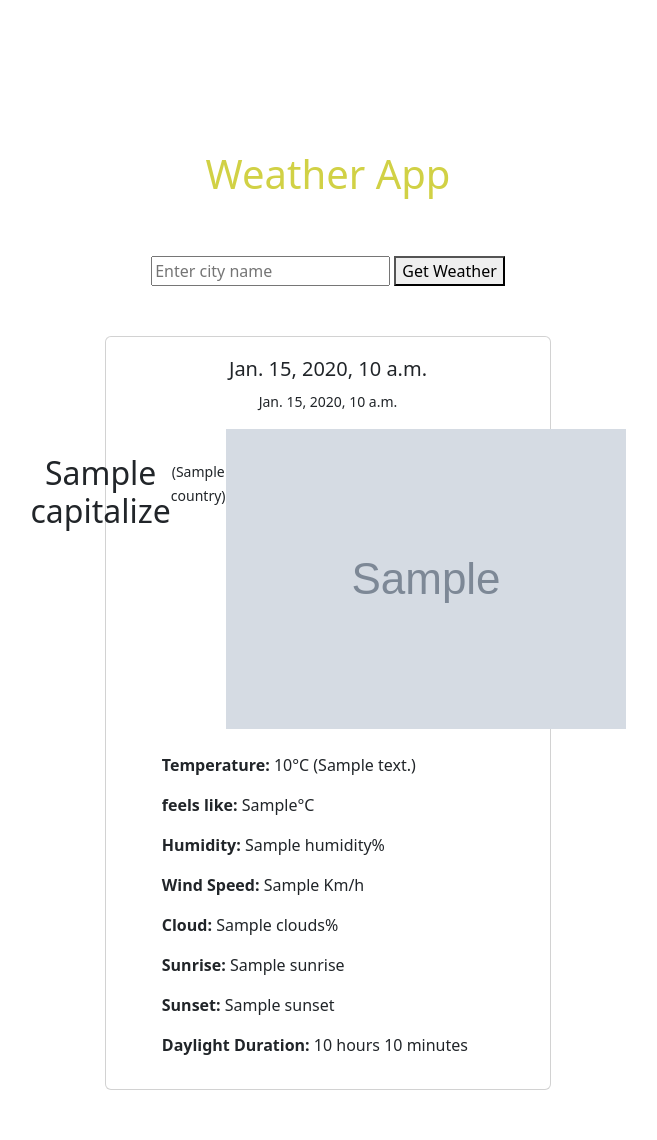
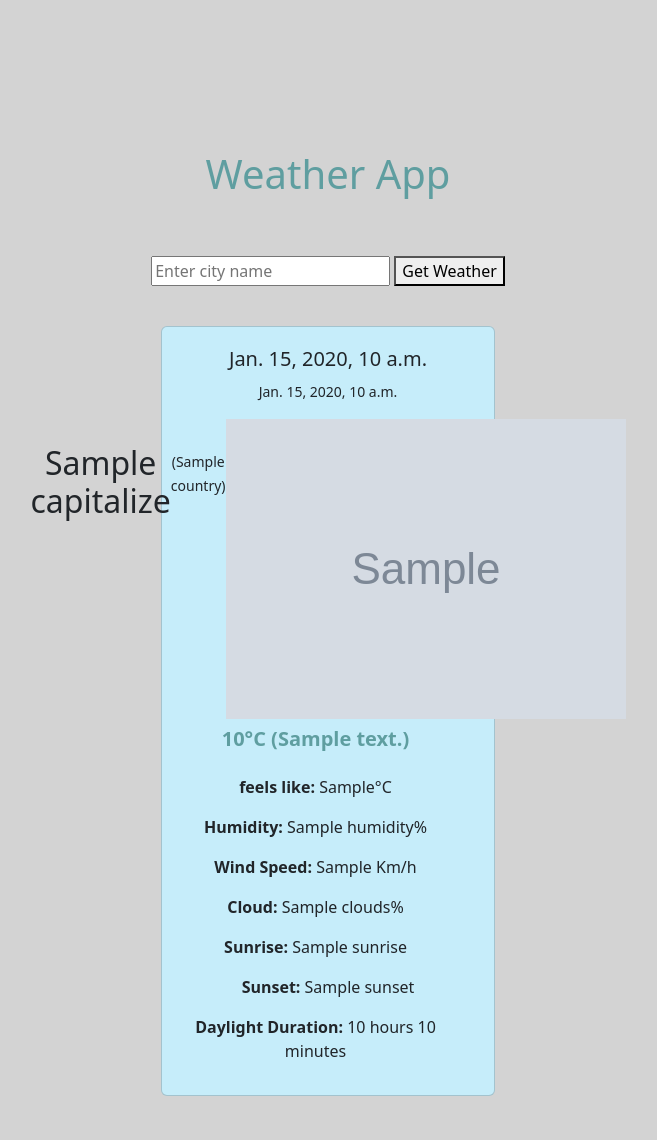
Before and after one commit to jon11L/Weather_app, a Django app: template templates/main/home.html in a window 1280 px wide. Shown: the whole page, without its empty margins (312-969 px from the left). After the commit the page ends 1096 px from the top, so only its background shows below. Run offline with Django 5.2, Linux system fonts and the light colour scheme; the template is opened without the code that fills it: most values are stand-ins (such as "Sample title", 1, 10 or a date in 2020); grey boxes marked "Sample" are stand-in pictures.

Commit message:
improved the display (basic front-end display)

```diff
--- a/templates/base.html
+++ b/templates/base.html
@@ -8,7 +8,7 @@
     <link href="{% static 'css/styles.css' %}" rel="stylesheet" />
     <link href="https://cdn.jsdelivr.net/npm/bootstrap@5.3.3/dist/css/bootstrap.min.css" rel="stylesheet" integrity="sha384-QWTKZyjpPEjISv5WaRU9OFeRpok6YctnYmDr5pNlyT2bRjXh0JMhjY6hW+ALEwIH" crossorigin="anonymous">
 </head>
-<body>
+<body style="background-color: lightgray;">
 
     {% block content %}
     {% endblock %}
--- a/templates/main/home.html
+++ b/templates/main/home.html
@@ -3,11 +3,11 @@
 
 {% block content %}
 
-<div class="container">
+<div class="container" style="background-color: lightgray;">
 
     <div style="justify-items: center; padding-top: 150px;">
 
-        <h1 style="color: rgb(209, 209, 69);">Weather App</h1>
+        <h1 style="color: cadetblue">Weather App</h1>
 
         <div style="padding-top: 50px;">
         <form method="POST" action="{% url 'main:home' %}">
@@ -17,23 +17,10 @@
         </form>
         </div>
 
-        <!-- {% if weather_data %}
-            {% if weather_data.error %}
-                <p style="color: red;">{{ weather_data.error }}</p>
-            {% else %}
-                <div class="weather-info">
-                    <h2>Weather in {{ weather_data.city }}</h2>
-                    <img class="weather-icon" src="http://openweathermap.org/img/wn/{{ weather_data.icon }}@2x.png" alt="Weather Icon">
-                    <p><strong>Temperature:</strong> {{ weather_data.temperature }}°C</p>
-                    <p><strong>Condition:</strong> {{ weather_data.description|capfirst }}</p>
-                </div>
-            {% endif %}
-        {% endif %}
-    </div> -->
 
         {% if weather_data %}
 
-        <div class="card" style="margin: 50px; padding:  0px 40px; width: 40%; text-align: center;">
+        <div class="card" style="margin-top: 40px; padding:  0px 0px; width: 30%; text-align: center;  background-color: rgb(198, 237, 250);">
             <div>
                 <h5 style="padding-top: 20px;">{{ weather_data.today }} </h5>
                 <p><small>{{ weather_data.current_time }}</small></p>
@@ -45,16 +32,16 @@
                 <img src="{{ weather_data.icon }}" style="width: fit-content;" alt="Weather Icon">
             </div>
 
+            <h5 style="margin-right: 25px; color: cadetblue;"><strong>{{ weather_data.temperature }}°C  ({{ weather_data.description }})</strong></h5>
 
             <div class="card-body">
-                <div style="display: flex; flex-wrap: wrap; text-align: left;  justify-content:start;">
-                    <p style="margin-right: 25px;"><strong>Temperature:</strong> {{ weather_data.temperature }}°C  ({{ weather_data.description }})</p>
+                <div style="display: flex; flex-wrap: wrap; justify-content: center;">
                     <br>
-                    <p><strong>feels like:</strong> {{ weather_data.feels_like }}°C</p>
+                    <p style="margin-right: 25px;"><strong>feels like:</strong> {{ weather_data.feels_like }}°C</p>
 
                     <p style="margin-right: 25px;"><strong>Humidity:</strong> {{ weather_data.humidity }}%</p>
                     <p style="margin-right: 25px;"><strong>Wind Speed:</strong> {{ weather_data.wind_speed }} Km/h</p>
-                    <p><strong>Cloud:</strong> {{ weather_data.clouds }}% </p>
+                    <p style="margin-right: 25px;"><strong>Cloud:</strong> {{ weather_data.clouds }}% </p>
                     <p style="margin-right: 25px;"><strong>Sunrise:</strong> {{ weather_data.sunrise }}</p>
                     <p><strong>Sunset:</strong> {{ weather_data.sunset }}</p>
                     <p style="margin-right: 25px;"><strong>Daylight Duration:</strong> {{ weather_data.daylight_hours }} hours {{ weather_data.daylight_minutes }} minutes</p>
```
Also changed, not shown: main/views.py (+2 -9 lines), README.md, media/images/weather_screenshot.png (added).
